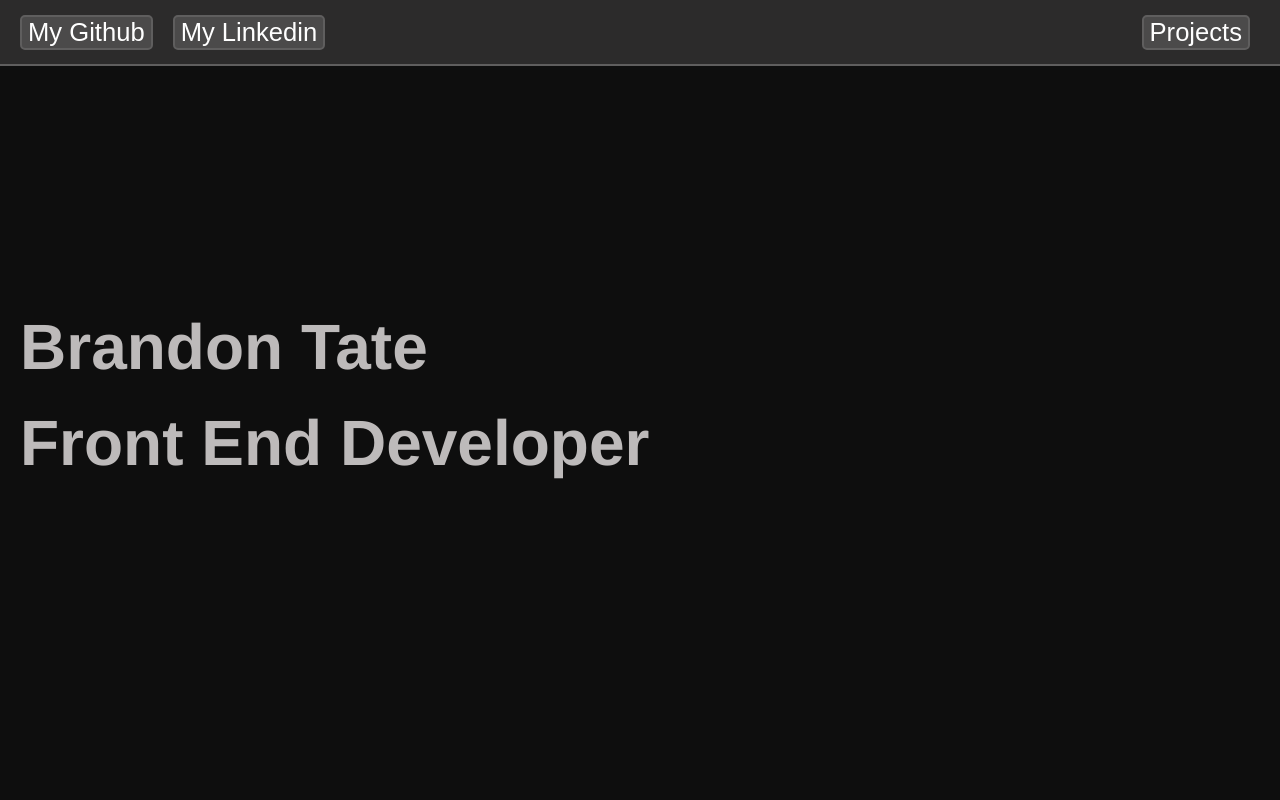
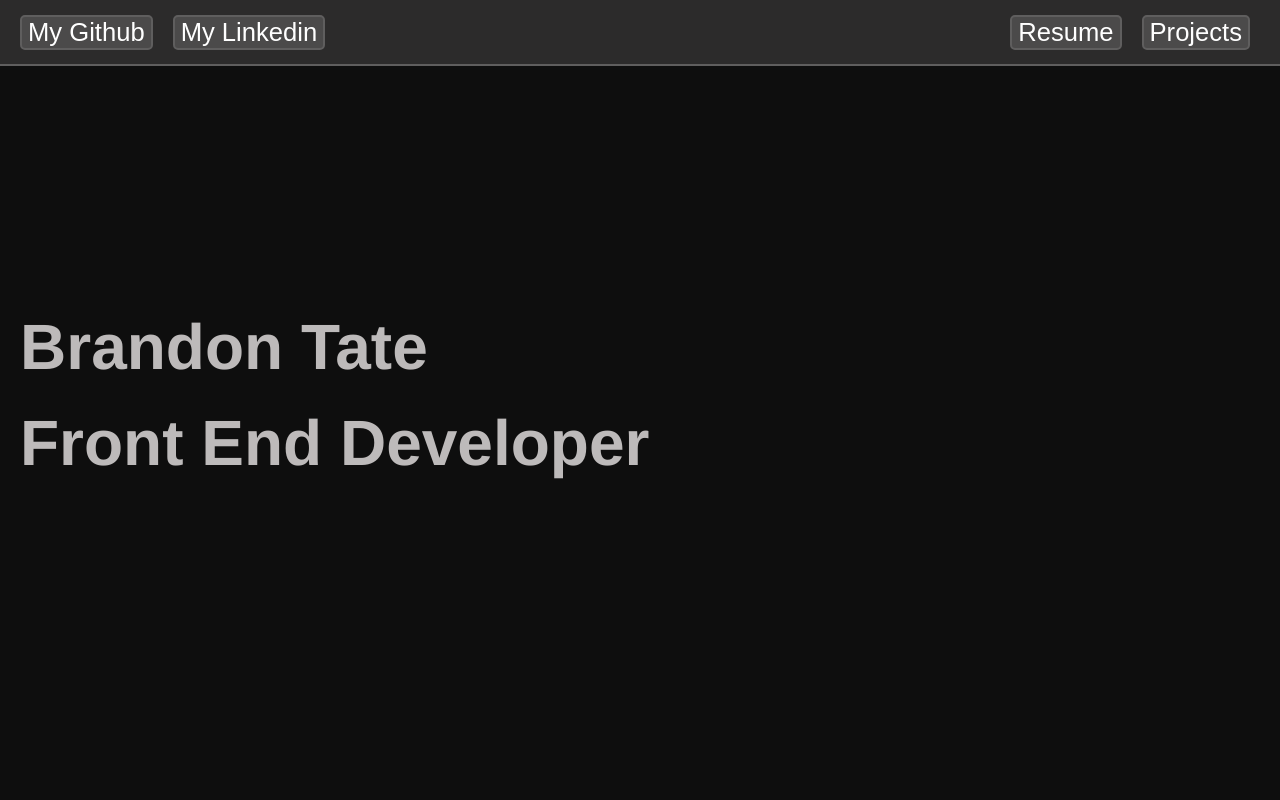
Before and after one commit to TatesWorkAcc/portfolio-site, a React (Vite) app: page / in a window 1280 px wide. Shown: the top 800 px of the page. Built offline with nearby package versions, Linux system fonts and the light colour scheme.

Commit message:
added resume button

```diff
--- a/src/Header.jsx
+++ b/src/Header.jsx
@@ -25,9 +25,16 @@ function Header() {
           </a>
         </motion.button>
       </div>
-      <div className="header-grid projects-button">
+      <div className="header-grid-2 projects-button">
+          <motion.button
+          className="header-button res-pro"
+          whileHover={{ scale: 1.1 }}
+          whileTap={{ scale: 0.95 }}
+        >
+          Resume
+        </motion.button>
         <motion.button
-          className="header-button"
+          className="header-button res-pro"
           whileHover={{ scale: 1.1 }}
           whileTap={{ scale: 0.95 }}
         >
--- a/src/index.css
+++ b/src/index.css
@@ -25,6 +25,19 @@ body {
   flex-wrap: nowrap;
   overflow: hidden;
 }
+.header-grid-2{
+  display: flex;
+  justify-content: flex-end;
+  align-items: center;
+  flex-wrap: nowrap;
+  overflow: hidden;
+}
+.projects-button{
+  margin-right: 10px;
+}
+.res-pro{
+  margin-right: 20px;
+}
 .link {
   margin-left: 20px;
   color: white;
@@ -40,11 +53,7 @@ body {
   transition: transform 0.3 ease;
   cursor: pointer;
 }
-.projects-button{
-    display: flex;
-    justify-content: flex-end;
-    margin-right: 30px;
-}
+
 a {
   text-decoration: none;
   color: inherit;
```
